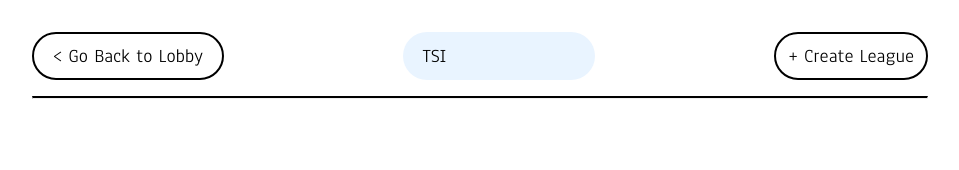
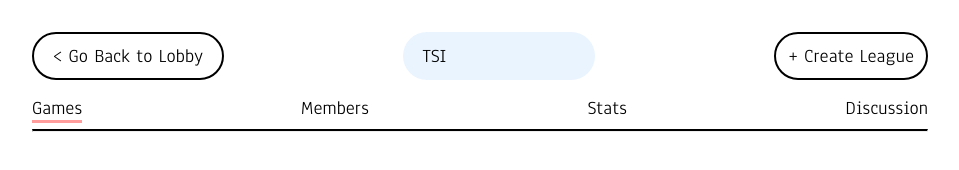
Before and after one commit to TimothyWang56/game-board, a React app: page /leagues in a window 1280 px wide. Shown: the whole page, without its empty margins (160-1119 px from the left). Built offline with nearby package versions, Linux system fonts and the light colour scheme.

Commit message:
use navbar in leagues page

```diff
--- a/src/Pages/LeaguesPage/LeaguesPage.js
+++ b/src/Pages/LeaguesPage/LeaguesPage.js
@@ -4,15 +4,31 @@ import Dropdown from '../../Components/Dropdown/Dropdown';
 import './LeaguesPage.scss';
 import { connect } from 'react-redux';
 import { selectLeague } from '../../actions/leagueActions';
+import Navbar from '../../Components/Navbar/Navbar';
 
 
 class LeaguesPage extends Component {
+    constructor(props) {
+        super(props);
+
+        this.state = {
+            selected: 0,
+            navbarOptions: ['Games', 'Members', 'Stats', 'Discussion']
+        }
+    }
+
     handleGoToLobbyClick() {
         this.props.history.push('/lobby');
     }
 
     handleCreateLeagueClick() {
         console.log('create league!');
+    }
+
+    handleNavbarClick(index) {
+        this.setState({
+            selected: index
+        })
     }
 
     render() {
@@ -31,6 +47,9 @@ class LeaguesPage extends Component {
                     <div className='create-league-button small-text'>
                         <Button buttonText='+ Create League' handleOnClick={this.handleCreateLeagueClick}/>
                     </div>
+                </div>
+                <div className='leagues-navbar small-text'>
+                    <Navbar selected={this.state.selected} options={this.state.navbarOptions} handleNavbarClick={this.handleNavbarClick.bind(this)}/>
                 </div>
                 <hr/>
             </div>
--- a/src/Pages/LeaguesPage/LeaguesPage.scss
+++ b/src/Pages/LeaguesPage/LeaguesPage.scss
@@ -14,3 +14,7 @@
     width: 8em;
     height: 2.5em;
 }
+
+.leagues-navbar {
+    padding-bottom: 0.3em;
+}
```
